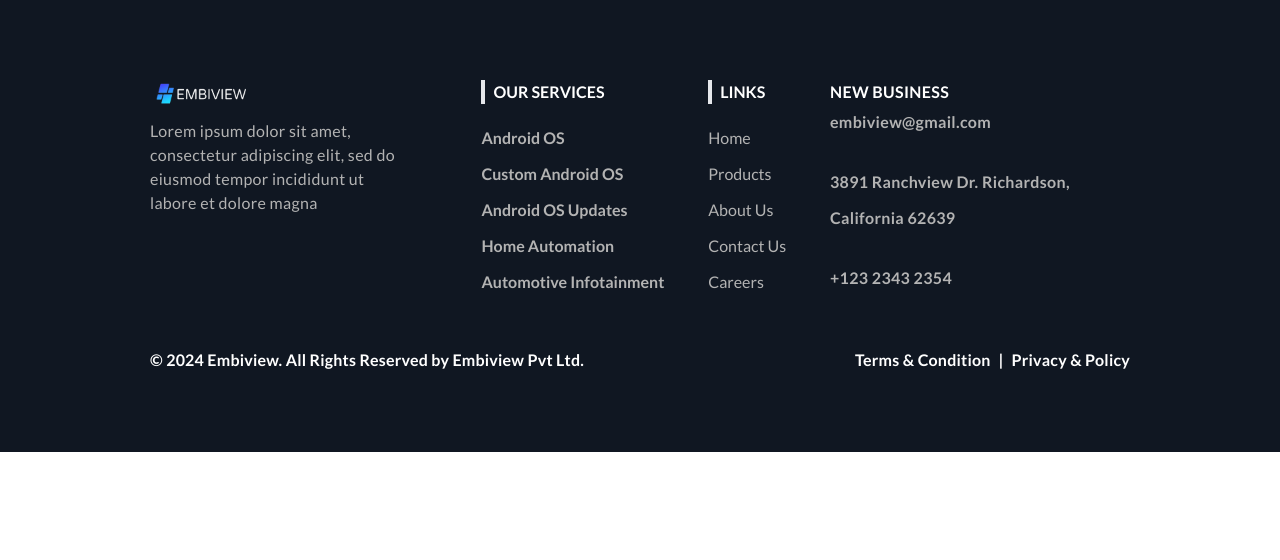
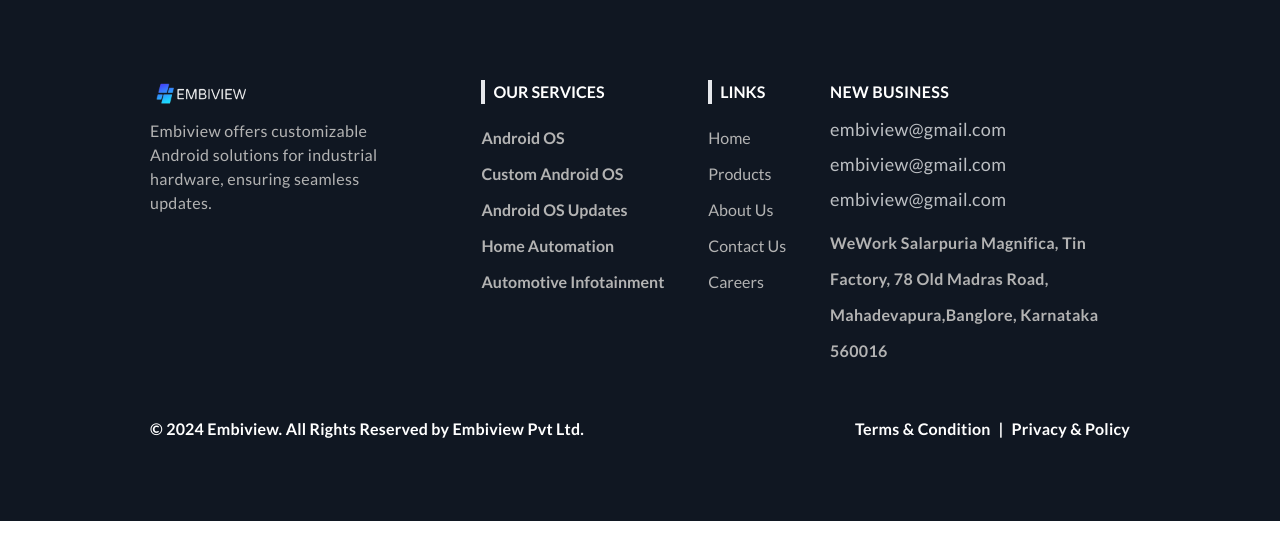
Before and after one commit to dhanush11DD/embiview, a React (Vite) app: page /products in a window 1280 px wide. Shown: the top 560 px of the page. Built offline with nearby package versions, Linux system fonts and the light colour scheme.

Commit message:
button animation fix

```diff
--- a/src/components/common/Footer.jsx
+++ b/src/components/common/Footer.jsx
@@ -14,8 +14,7 @@
       <div className="flex flex-col md:items-start justify-center items-center gap-3 md:mb-0 mb-8">
         <img src={brandLogo} width={100} height={100} alt="logo" />
         <p className="w-full text-[#B3B3B3] font-medium leading-6 tracking-[0.32px] md:max-w-[380px] md:text-start text-center lg:block md:hidden">
-          Lorem ipsum dolor sit amet, consectetur adipiscing elit, sed do
-          eiusmod tempor incididunt ut labore et dolore magna
+        Embiview offers customizable Android solutions for industrial hardware, ensuring seamless updates.
         </p>
       </div>
 
@@ -53,17 +52,16 @@
         {/* New Business */}
         <div className="flex flex-col md:text-start text-center leading-9 md:font-semibold text-[#B3B3B3] tracking-[0.32px]">
           {/* Title */}
-          <p className="md:text-base  text-white uppercase">
+          <p className="md:text-base  text-white uppercase mb-2">
             New Business
           </p>
           {/* Email */}
-          <p className="md:mb-6 mb-2">embiview@gmail.com</p>
+          <p className="content-2 text-dark-text ">embiview@gmail.com</p>
+          <p className="content-2 text-dark-text ">embiview@gmail.com</p>
+          <p className="content-2 text-dark-text mb-2">embiview@gmail.com</p>
           {/* Address */}
-          <p className="md:max-w-[300px] md:mb-6 mb-2">
-            3891 Ranchview Dr. Richardson, California 62639
-          </p>
           {/* Phone */}
-          <p className="">+123 2343 2354</p>
+          <p className="max-w-[300px]">WeWork Salarpuria Magnifica, Tin Factory, 78 Old Madras Road, Mahadevapura,Banglore, Karnataka 560016</p>
         </div>
       </div>
     </div>
--- a/src/index.css
+++ b/src/index.css
@@ -99,6 +99,7 @@
   left: 0;
   width: 0%;
   height: 100%;
+  border-radius: 50px;
   z-index: -1;
   background-color: #4541fe;
   transition: all 0.3s ease-in-out;
```
